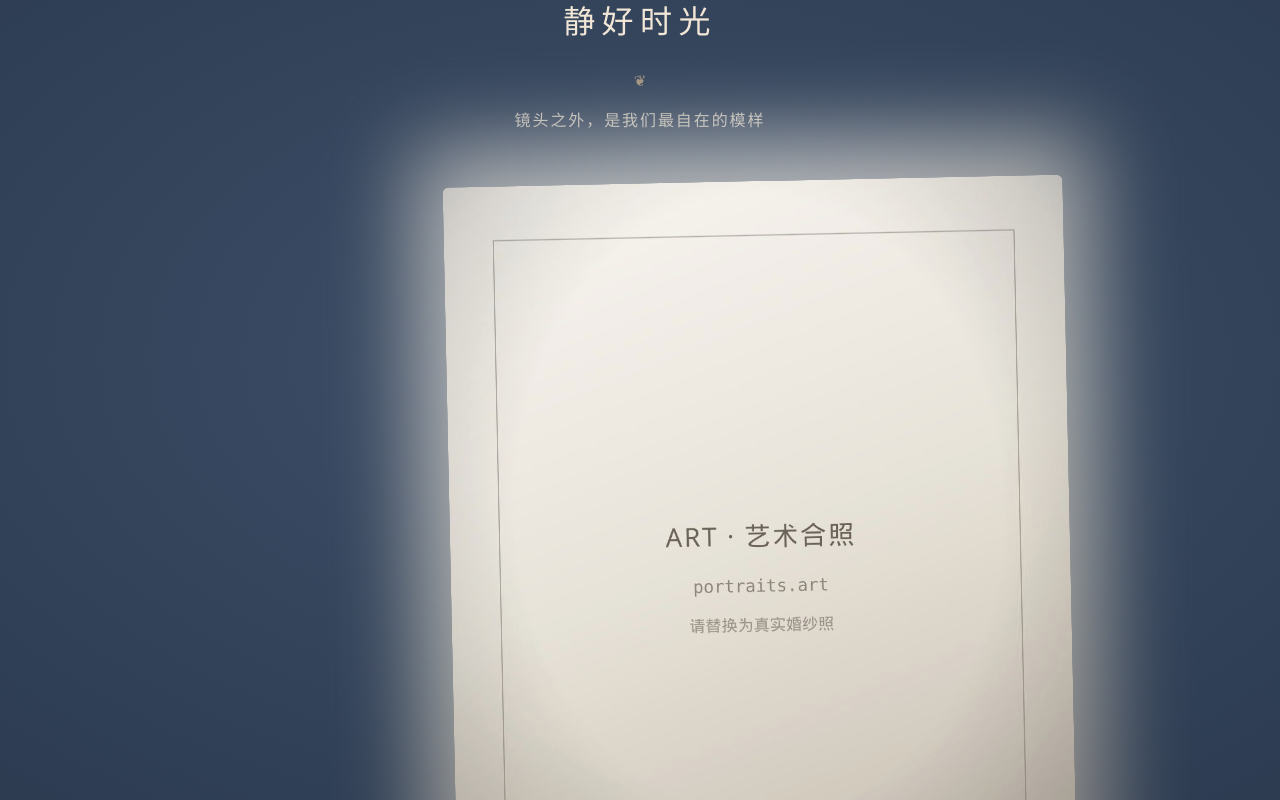
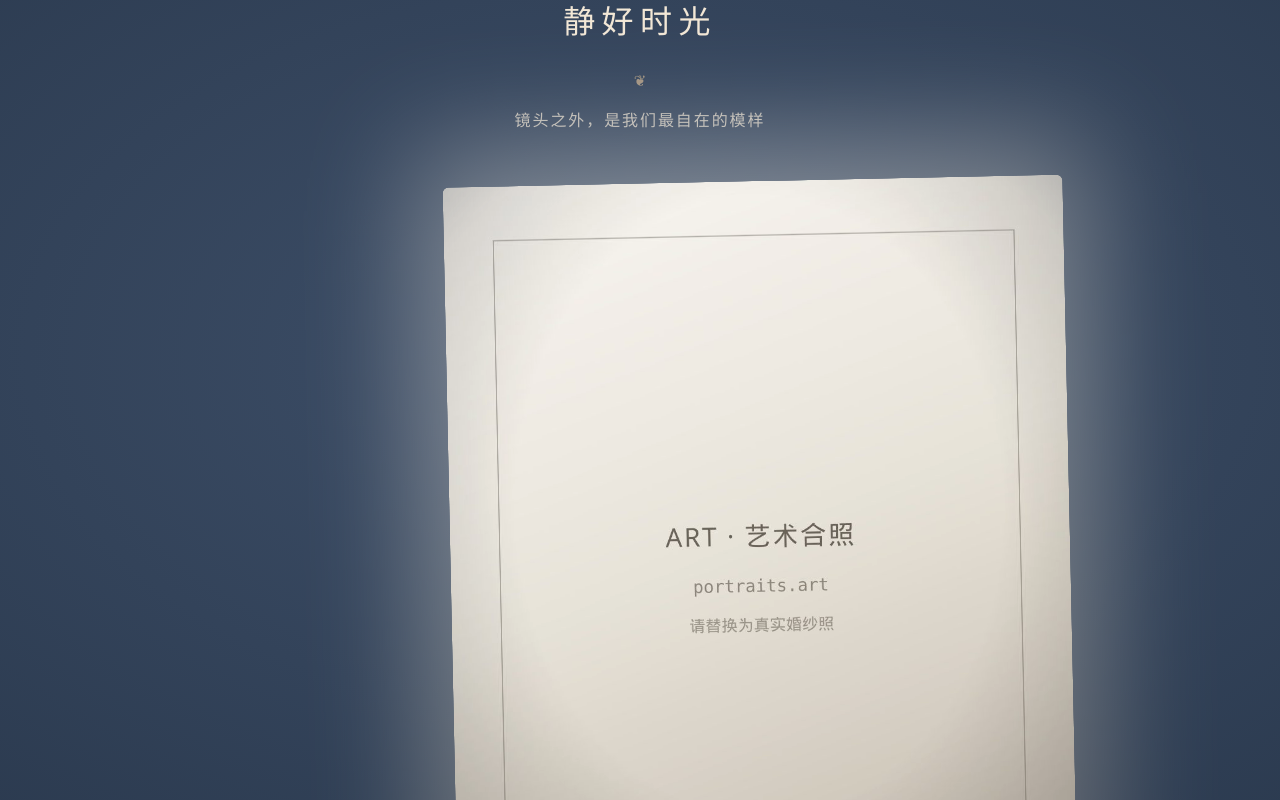
Before and after one commit to ayynn/wedding-invite, a Vue app: page / in a window 1280 px wide. Shown: the part 6900-7700 px from the top of the page. Built offline with nearby package versions, Linux system fonts and the light colour scheme; a small style sheet from the web is missing; a web font is replaced by a local one.

Commit message:
fix: 压弱墨蓝区块光晕，避免浅色礼服过曝并保证说明文字可读
Co-authored-by: ayynn <ayynn@users.noreply.github.com>

```diff
--- a/src/components/PortraitStorySection.vue
+++ b/src/components/PortraitStorySection.vue
@@ -151,8 +151,10 @@ withDefaults(
   filter: blur(42px) saturate(1.3);
   opacity: 0.55;
 }
+/* 浅色礼服在墨蓝底上会过曝，光晕压弱只保留氛围 */
 .story.ink .frame .glow {
-  opacity: 0.7;
+  opacity: 0.4;
+  filter: blur(56px) saturate(1.1);
 }
 
 figcaption {
```
